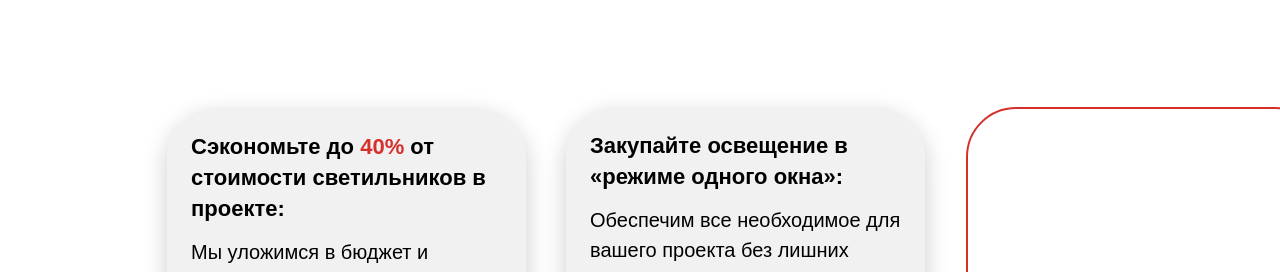
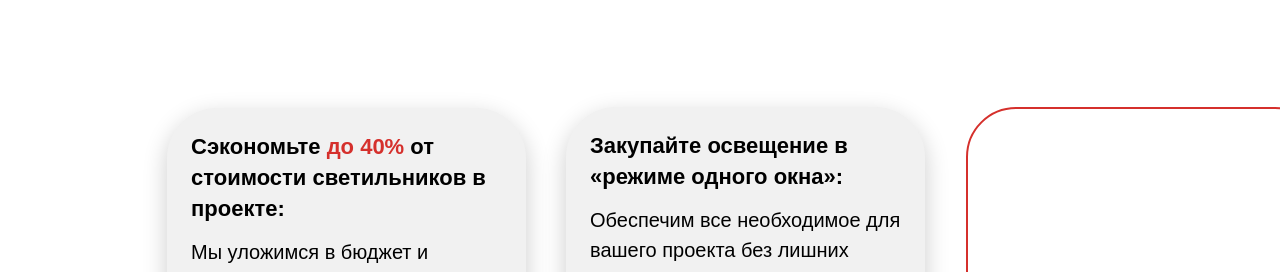
Before and after one commit to cislota/LEDEL-LIGHTS, a Next.js app in the folder frontend/: page / in a window 1280 px wide. Shown: the part 1580-1852 px from the top of the page. Built offline with nearby package versions, Linux system fonts and the light colour scheme.

Commit message:
Update OfferCards.tsx

```diff
--- a/frontend/src/components/sections/OfferCards.tsx
+++ b/frontend/src/components/sections/OfferCards.tsx
@@ -67,8 +67,8 @@ export default function OfferCards() {
               margin: '0 0 12px 0',
             }}
           >
-            Сэкономьте до{' '}
-            <span style={{ color: '#d5302c', fontWeight: 'bold' }}>40%</span>{' '}
+            Сэкономьте {' '}
+            <span style={{ color: '#d5302c', fontWeight: 'bold' }}>до 40%</span>{' '}
             от стоимости светильников в проекте:
           </h3>
           <p
```
